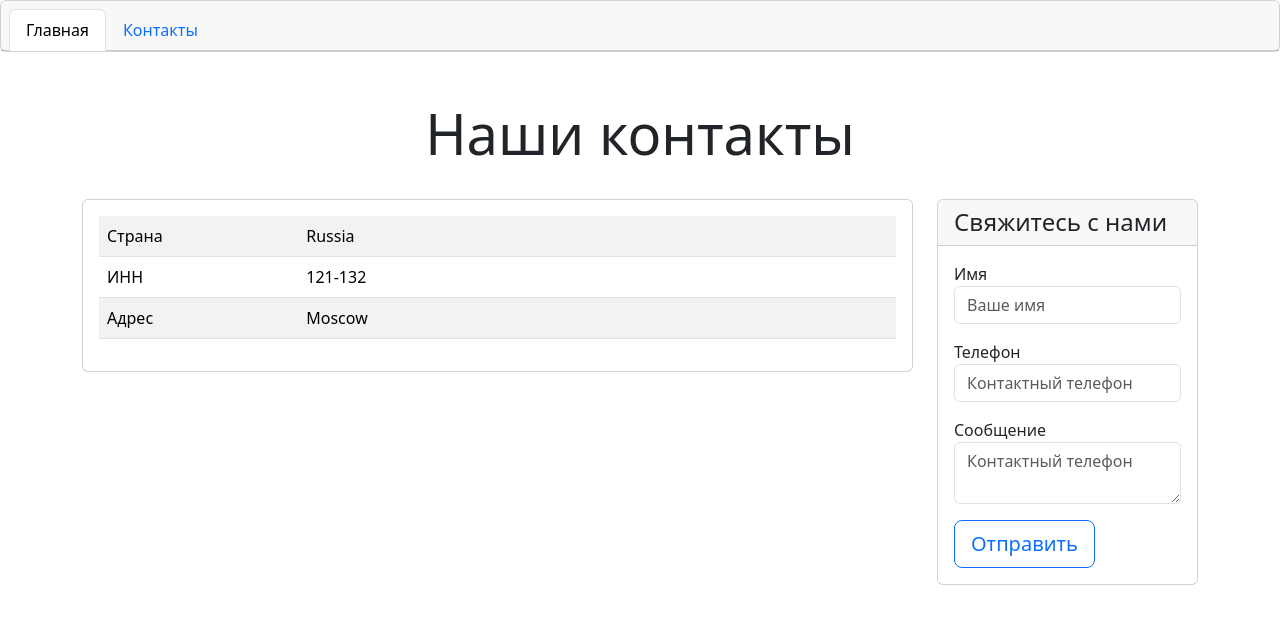
After one commit to Fin395/djangoHomework, a Django app: page /blog/blogs/contacts/ in a window 1280 px wide. The commit adds this page. Shown: the top 624 px of the page. Run offline with Django 5.2, Linux system fonts and the light colour scheme; some libraries are stand-ins or nearby versions.

Commit message:
creating the base template, templates for contacts and main page; creating the views and urls for the contacts and the main page

```diff
--- a/blog/templates/blog/myblog.html
+++ b/blog/templates/blog/base.html
@@ -5,13 +5,11 @@
     <meta name="viewport" content="width=device-width, initial-scale=1">
     <title>{%block title %}Мой блог{% endblock %}</title>
     <link rel="stylesheet" href="/static/css/bootstrap.min.css">
-
 </head>
 <body>
-{% include 'catalog/main_menu.html' %}
+{% include 'blog/main_menu.html' %}
 {% block content %}
 {% endblock %}
-{% include 'catalog/footer.html' %}
 <script src="/static/js/bootstrap.bundle.min.js"></script>
 </body>
 </html>
--- /dev/null
+++ b/blog/templates/blog/contacts.html
@@ -0,0 +1,60 @@
+{% extends 'blog/base.html' %}
+
+
+{% block content %}
+<div class="pricing-header px-3 py-3 pt-md-5 pb-md-4 mx-auto text-center">
+    <h1 class="display-4">Наши контакты</h1>
+
+</div>
+<div class="container">
+
+    <div class="row text-start">
+        <div class="col-lg-9 col-md-6 col-sm-12">
+            <div class="card mb-4 box-shadow">
+                <div class="card-body">
+                    <table class="table table-striped">
+                        <tr>
+                            <td class="w-25">Страна</td>
+                            <td>Russia</td>
+                        </tr>
+                        <tr>
+                            <td class="w-25">ИНН</td>
+                            <td>121-132</td>
+                        </tr>
+                        <tr>
+                            <td class="w-25">Адрес</td>
+                            <td>Moscow</td>
+                        </tr>
+                    </table>
+                </div>
+            </div>
+        </div>
+        <div class="col-lg-3 col-md-6 col-sm-12">
+            <div class="card mb-4 box-shadow">
+                <div class="card-header">
+                    <h4 class="my-0 font-weight-normal">Свяжитесь с нами</h4>
+                </div>
+                <div class="card-body">
+                    <form method="post" action="" class="form-floating">
+                        {% csrf_token %}
+                        <div class="mb-3">
+                            <label for="name">Имя</label>
+                            <input type="text" name="name" class="form-control" id="name" placeholder="Ваше имя" required>
+                        </div>
+                        <div class="mb-3">
+                            <label for="phone">Телефон</label>
+                            <input type="text" name="phone" class="form-control" id="phone" placeholder="Контактный телефон" required>
+                        </div>
+                        <div class="mb-3">
+                            <label for="message">Сообщение</label>
+                            <textarea type="text" name="message" class="form-control" id="message" placeholder="Контактный телефон" required></textarea>
+                        </div>
+                        <button type="submit" class="btn btn-lg btn-block btn-outline-primary">Отправить</button>
+                    </form>
+                </div>
+            </div>
+        </div>
+    </div>
+</div>
+
+{% endblock %}
--- /dev/null
+++ b/blog/templates/blog/main_menu.html
@@ -0,0 +1,12 @@
+<div class="card text-center">
+    <div class="card-header">
+      <ul class="nav nav-tabs card-header-tabs">
+        <li class="nav-item">
+          <a class="nav-link active" aria-current="true" href="#">Главная</a>
+        </li>
+        <li class="nav-item">
+          <a class="nav-link" href="#">Контакты</a>
+        </li>
+      </ul>
+    </div>
+</div>
--- a/blog/urls.py
+++ b/blog/urls.py
@@ -1,8 +1,11 @@
 from django.urls import path
 from blog.apps import BlogConfig
+from blog.views import BlogView, BlogContactsView
 
 app_name = BlogConfig.name
 
 urlpatterns = [
-    path('blogs/', '', name='blog'),
+    path('blogs/', BlogView.as_view(), name='blog'),
+    path('blogs/contacts/', BlogContactsView.as_view(), name='contacts'),
+
 ]
--- a/blog/views.py
+++ b/blog/views.py
@@ -1,3 +1,9 @@
-from django.shortcuts import render
+from django.views.generic import TemplateView
 
-# Create your views here.
+
+class BlogView(TemplateView):
+    template_name = 'blog/main_page.html'
+
+
+class BlogContactsView(TemplateView):
+    template_name = 'blog/contacts.html'
--- a/config/urls.py
+++ b/config/urls.py
@@ -6,6 +6,7 @@ from django.urls import path, include
 urlpatterns = [
     path('admin/', admin.site.urls),
     path('catalog/', include('catalog.urls', namespace='catalog')),
+    path('blog/', include('blog.urls', namespace='blog'))
 ]
 
 if settings.DEBUG:
```
Also changed, not shown: blog/templates/blog/main_page.html (added, +14 -0 lines).
